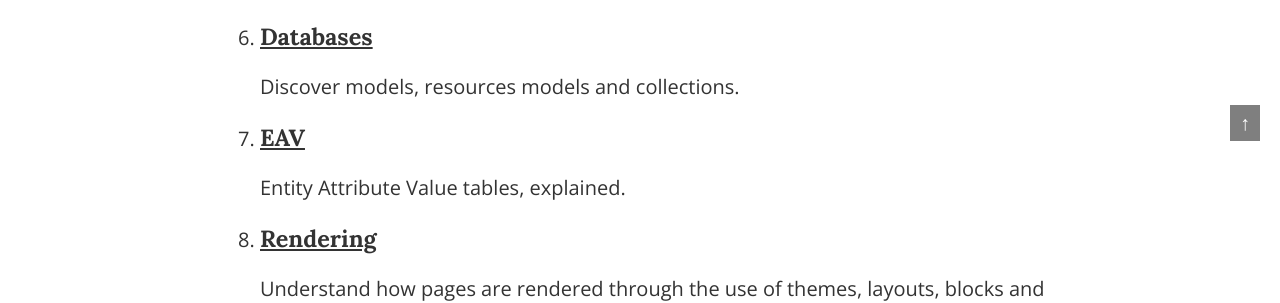
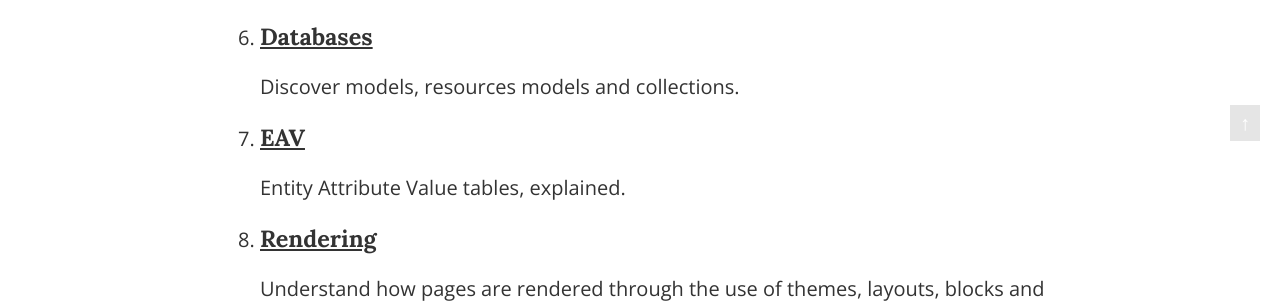
Before and after one commit to meanbee/magecert, a Jekyll site: the page built from index.html, in a window 1280 px wide. Shown: the part 739-1042 px from the top of the page. Built offline with Jekyll 4.4.1, drawn with Linux system fonts in a browser that asks for light colours; Markdown is read by kramdown in place of the engine named in the settings.

Commit message:
Make the back to top arrow less prominent.

```diff
--- a/css/styles.css
+++ b/css/styles.css
@@ -557,7 +557,7 @@ main[role="main"] h2 a {
 main[role="main"] a.back-to-top {
     position: fixed;
     padding: 0.2em 0.5em;
-    background: rgba(0,0,0,0.5);
+    background: rgba(0,0,0,0.1);
     color: white;
     text-shadow: none;
     text-decoration: none;
@@ -567,7 +567,7 @@ main[role="main"] a.back-to-top {
 }
 
 main[role="main"] a.back-to-top:hover {
-    background: rgba(0,0,0,0.7);
+    background: rgba(0,0,0,0.5);
 }
 
 footer[role="contentinfo"] {
```
